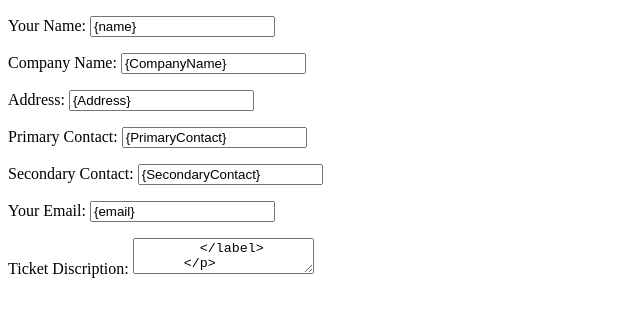
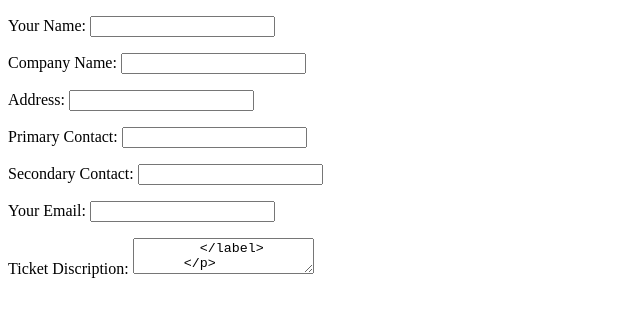
Before and after one commit to anhouchaimi/reactform, a plain HTML site: page index.html in a window 1280 px wide. Shown: the whole page, without its empty margins (0-640 px from the left). Drawn offline with nearby package versions, Linux system fonts and the light colour scheme.

Commit message:
second form

```diff
--- a/index.html
+++ b/index.html
@@ -12,37 +12,37 @@
     <form name="contact" method="POST" data-netlify="true">
       <p>
         <label>
-          Your Name: <input type="text" name="name" value={name} onChange={this.handleChange} required/>
+          Your Name: <input type="text" name="name"  onChange={this.handleChange} required/>
         </label>
       </p>
       <p>
         <label>
-          Company Name: <input type="text" name="CompanyName" value={CompanyName} onChange={this.handleChange} />
+          Company Name: <input type="text" name="CompanyName"  onChange={this.handleChange} />
         </label>
       </p>
       <p>
         <label>
-          Address: <input type="text" name="Address" value={Address} onChange={this.handleChange} />
+          Address: <input type="text" name="Address"  onChange={this.handleChange} />
         </label>
       </p>
       <p>
         <label>
-          Primary Contact: <input type="text" name="PrimaryContact" value={PrimaryContact} onChange={this.handleChange} />
+          Primary Contact: <input type="text" name="PrimaryContact"  onChange={this.handleChange} />
         </label>
       </p>
       <p>
         <label>
-          Secondary Contact: <input type="text" name="SecondaryContact" value={SecondaryContact} onChange={this.handleChange} />
+          Secondary Contact: <input type="text" name="SecondaryContact"  onChange={this.handleChange} />
         </label>
       </p>
       <p>
         <label>
-          Your Email: <input type="email" name="email" value={email} onChange={this.handleChange} />
+          Your Email: <input type="email" name="email" onChange={this.handleChange} />
         </label>
       </p>
       <p>
         <label>
-          Ticket Discription: <textarea name="message" value={message} onChange={this.handleChange} />
+          Ticket Discription: <textarea name="message"  onChange={this.handleChange} />
         </label>
       </p>
       <p>
```
